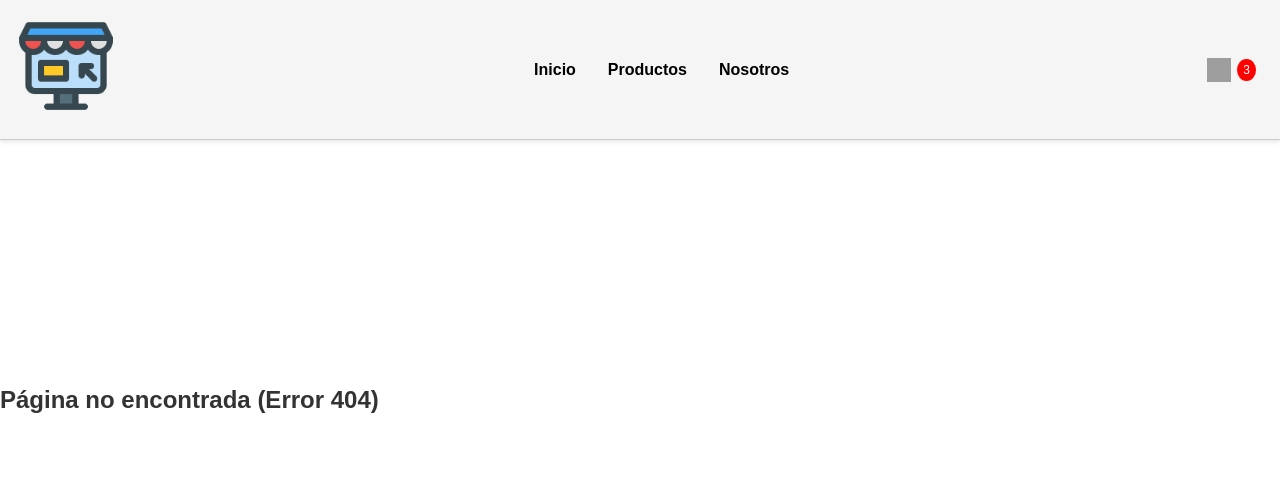
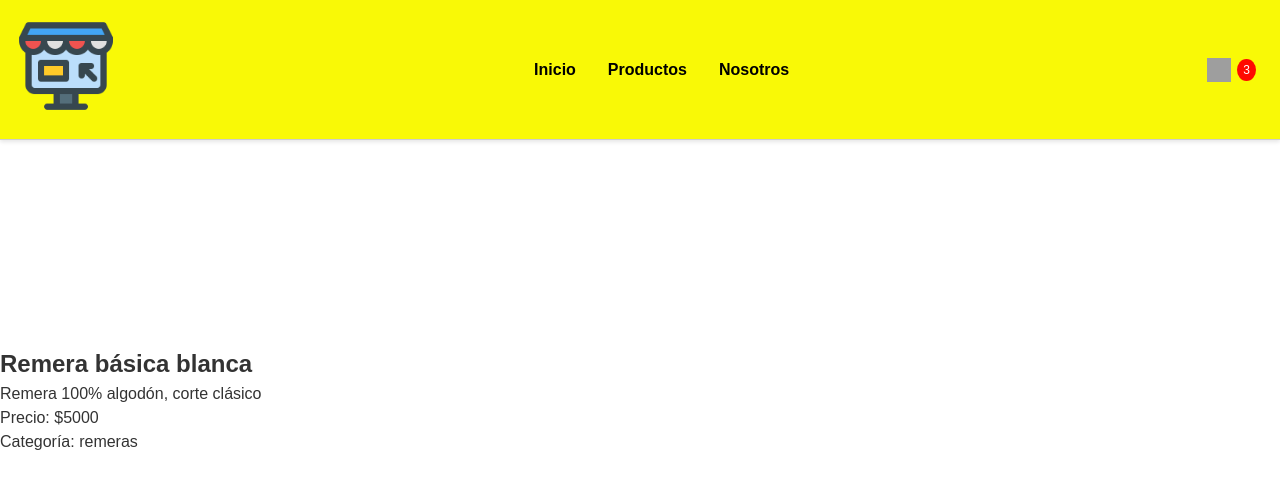
Before and after one commit to calmulieri/NavegaLasRutasMulieri, a React app: page /producto/1 in a window 1280 px wide. Before the commit this address had no page. Shown: the top 488 px of the page. Built offline with nearby package versions, Linux system fonts and the light colour scheme; grey boxes are pictures that could not be loaded; the HTML template or start-up script is replaced by a standard one.

Commit message:
Avance con page productos

```diff
--- a/src/App.jsx
+++ b/src/App.jsx
@@ -2,6 +2,7 @@ import { BrowserRouter, Routes, Route } from "react-router-dom";
 import NavBar from "./components/NavBar.jsx";
 import Inicio from "./components/Inicio.jsx";
 import Productos from "./components/Productos.jsx";
+import Producto from "./components/Producto.jsx";
 import Nosotros from "./components/Nosotros.jsx";
 import Error404 from "./components/Error.jsx";
 import "./App.css";                           // Estilos generales
@@ -13,6 +14,7 @@ function App() {
       <Routes>
         <Route path="/" element={<Inicio />} />
         <Route path="/productos" element={<Productos />} />
+        <Route path="/producto/:id" element={<Producto />} />
         <Route path="/nosotros" element={<Nosotros />} />
         <Route path="/*" element={<Error404 />} />
       </Routes>
--- a/src/components/NavBar.css
+++ b/src/components/NavBar.css
@@ -7,7 +7,7 @@
   justify-content: space-between;
   align-items: center;
   padding: 1rem 1rem;
-  background-color: #f5f5f5;
+  background-color: #f9f906;
   border-bottom: 1px solid #ccc;
   box-shadow: 0 2px 4px rgba(0,0,0,0.1);
   box-sizing: border-box;
@@ -46,7 +46,7 @@
 
 .cartcount {
   margin-left: 6px;
-  background-color: red;
+  background-color: rgba(255, 0, 0, 0.959);
   color: white;
   font-size: 0.75rem;
   padding: 2px 6px;
--- /dev/null
+++ b/src/components/Producto.jsx
@@ -0,0 +1,22 @@
+import { useParams } from 'react-router-dom';
+import misproductos from './productos/misproductos';
+
+const Producto = () => {
+  const { id } = useParams();
+  const producto = misproductos.find((p) => p.id === parseInt(id));
+
+  if (!producto) {
+    return <p>Producto no encontrado</p>;
+  }
+
+  return (
+    <div>
+      <h2>{producto.nombre}</h2>
+      <p>{producto.descripcion}</p>
+      <p>Precio: ${producto.precio}</p>
+      <p>Categoría: {producto.categoria}</p>
+    </div>
+  );
+};
+
+export default Producto;
--- a/src/components/Productos.jsx
+++ b/src/components/Productos.jsx
@@ -1,9 +1,10 @@
 import misproductos from "./productos/misproductos.js"
+import { Link, Outlet } from 'react-router-dom';
 
 const Productos = () => {
   return (
     <div>
-      <h2>Listado de Productos</h2>
+      <h2>Listado de productos</h2>
       <ul>
         {misproductos.map((prod) => (
           <li key={prod.id}>
@@ -11,6 +12,7 @@ const Productos = () => {
             <p>{prod.descripcion}</p>
             <p>Precio: ${prod.precio}</p>
             <p>Categoría: {prod.categoria}</p>
+            <Link to={`/producto/${prod.id}`}><button>Ver</button></Link>
           </li>
         ))}
       </ul>
```
